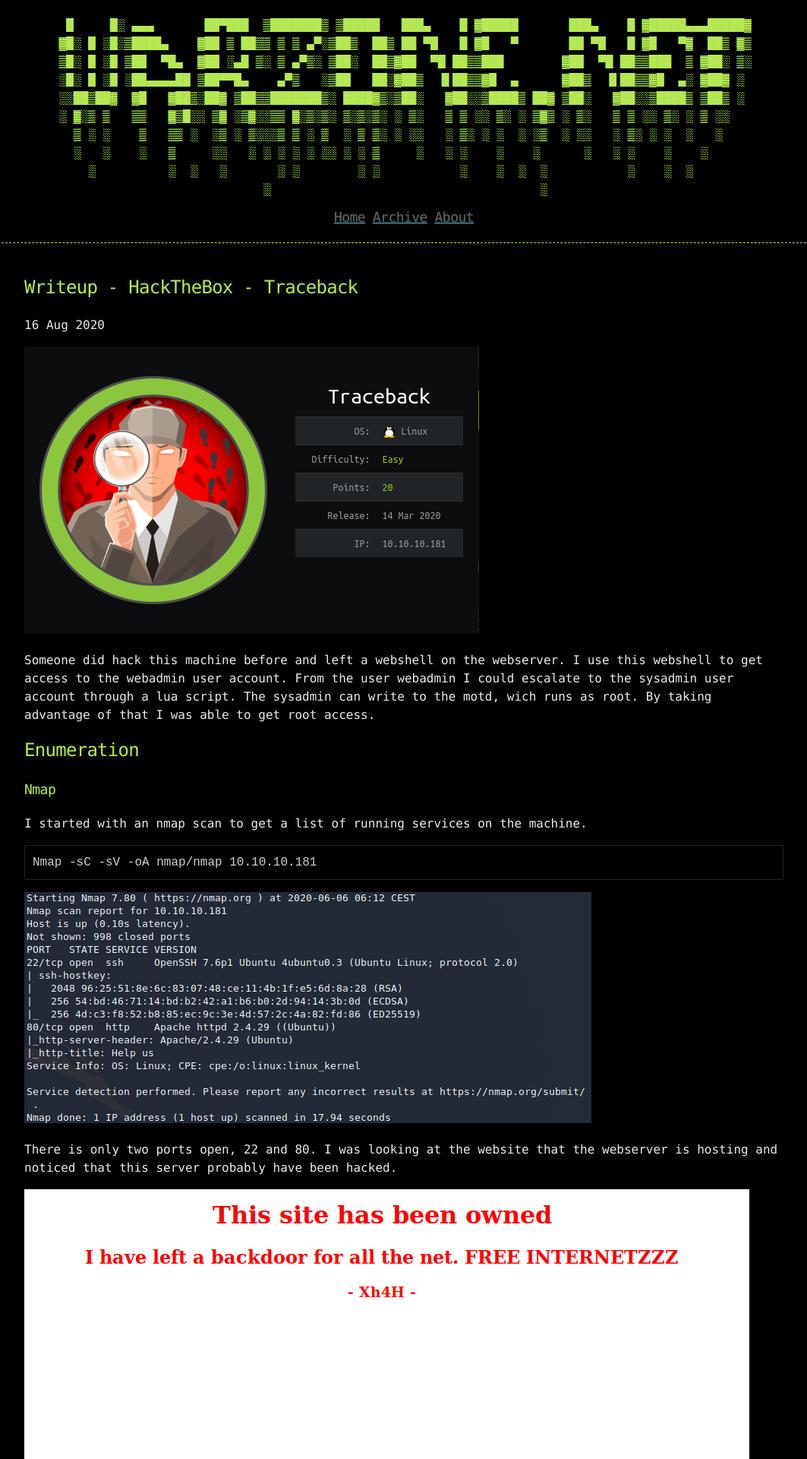
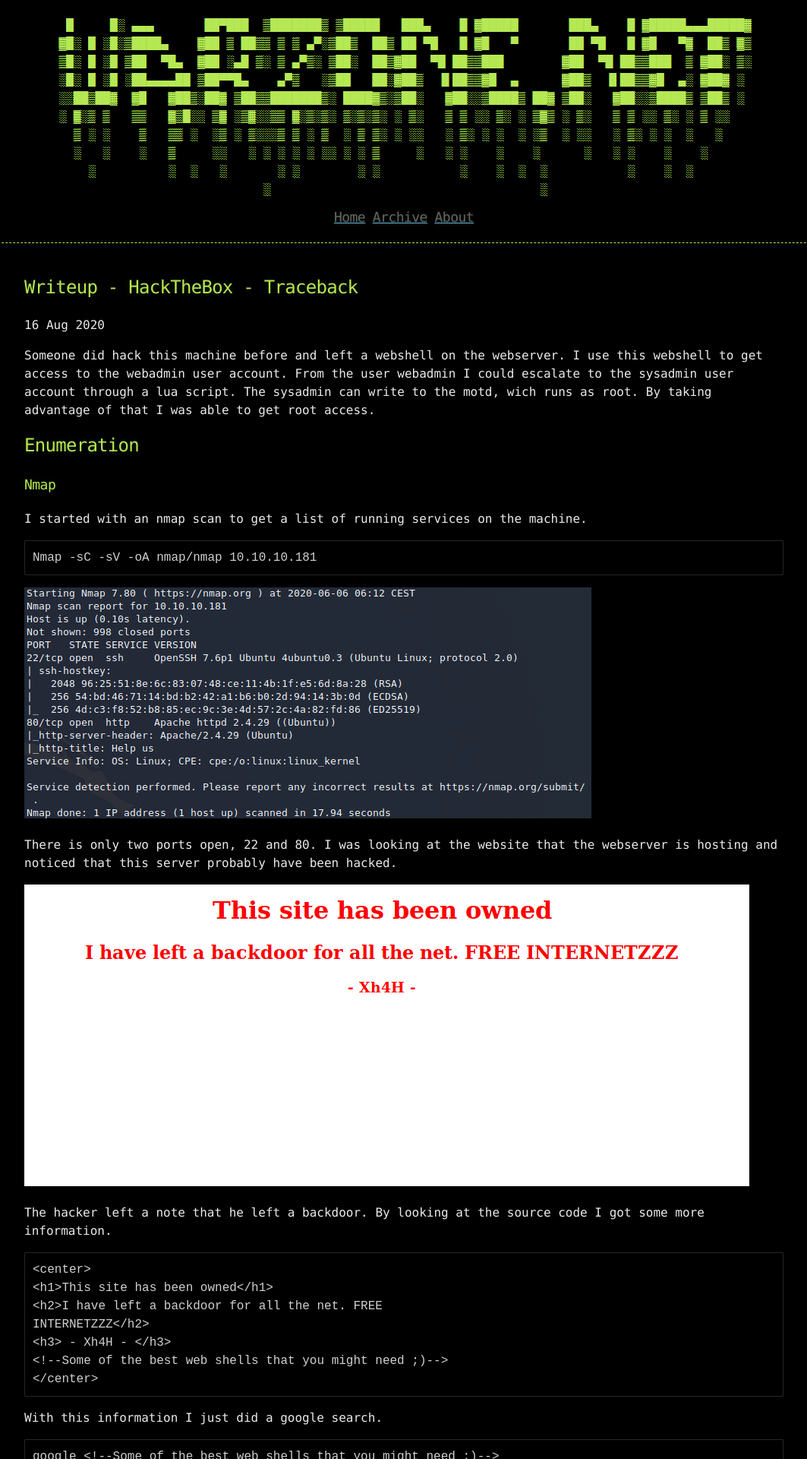
Before and after one commit to datahackare/warz0ne, a Jekyll site: the page built from _posts/2020-08-16-Traceback.md, in a window 1280 px wide. Shown: the top 1920 px of the page at 76% size, without its empty margins (108-1171 px from the left). Built offline with Jekyll 4.4.1, drawn with Linux system fonts in a browser that asks for light colours.

Commit message:
Update 2020-08-16-Traceback.md

```diff
--- a/_posts/2020-08-16-Traceback.md
+++ b/_posts/2020-08-16-Traceback.md
@@ -2,8 +2,6 @@
 title: Writeup - HackTheBox - Traceback
 published: true
 ---
-![](Pictures/Traceback/logo.png)
-
 Someone did hack this machine before and left a webshell on the
 webserver. I use this webshell to get access to the webadmin user
 account. From the user webadmin I could escalate to the sysadmin
```
